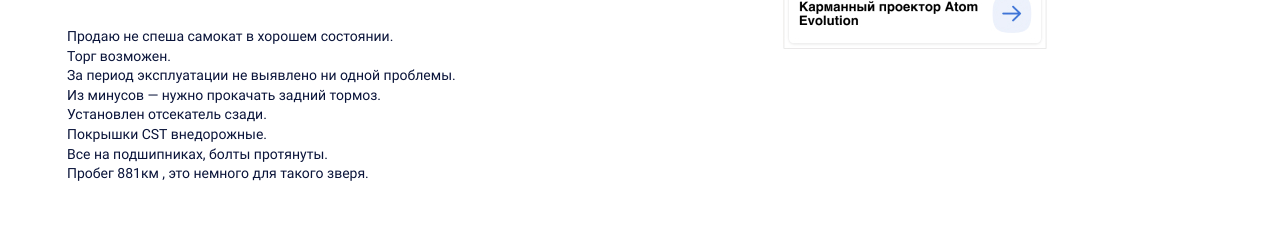
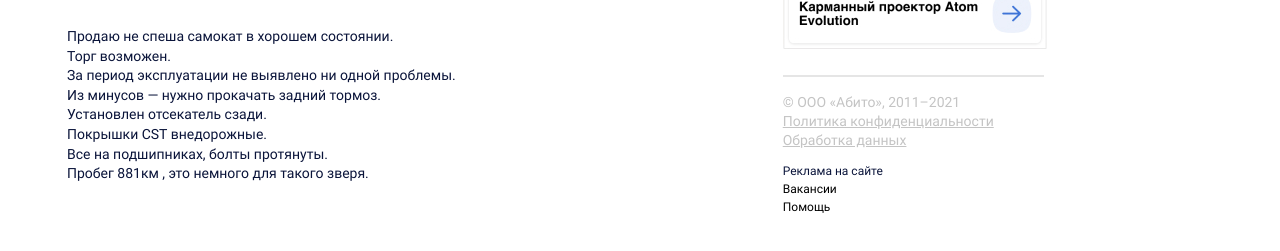
Before and after one commit to Vladis456/Skvortsov-up08-pr2, a plain HTML site: page pages/single/index.html in a window 1280 px wide. Shown: the part 509-760 px from the top of the page. Drawn offline with Linux system fonts and the light colour scheme.

Commit message:
feet: footer: added

```diff
--- a/pages/single/index.html
+++ b/pages/single/index.html
@@ -94,6 +94,19 @@
 							<a class="ad-link" href="#"><img class="ad" src="../../assets/images/image1.jpg"></a>
 							<a class="ad-link" href="#"><img class="ad" src="../../assets/images/image2.jpg"></a>
 						</div>
+						<footer class="footer">
+							<div class="footer-line"></div>
+							<ul class="footer__links">
+								<a href="#" class="footer__link">© ООО «Абито», 2011–2021</a>
+								<a href="#" class="footer__link">Политика конфиденциальности</a>
+								<a href="#" class="footer__link">Обработка данных</a>
+							</ul>
+							<nav class="footer__ad">
+								<a href="#" class="footer__ad-link">Реклама на сайте</a>
+								<a href="#" class="footer__ad-link">Вакансии</a>
+								<a href="#" class="footer__ad-link">Помощь</a>
+							</nav>
+						</footer>
 					</div>
 				</div>
 			</div>
--- a/pages/single/style.css
+++ b/pages/single/style.css
@@ -158,3 +158,49 @@
 	gap: 7px;
 	margin-bottom: 26px;
 }
+
+
+.footer-line {
+	background-color: #E5E5E5;
+	max-width: 261px;
+	height: 2px;
+
+}
+
+.footer__links {
+	margin-top: 18px;
+	display: flex;
+	flex-direction: column;
+	gap: 5px;
+}
+.footer__link {
+	color: #C4C4C4;
+	font-size: 14px;
+	font-family: "Roboto-Regular";
+}
+.footer__link:nth-child(1) {
+	text-decoration: none;
+}
+
+.footer__ad {
+	margin-top: 18px;
+	display: flex;
+	flex-direction: column;
+	gap: 6px;
+}
+
+.footer__ad-link {
+	font-size: 12px;
+	text-decoration: none;
+	font-family: "Roboto-Regular";
+	color: #000;
+}
+.footer__ad-link:hover {
+	color: #256EEB;
+}
+.footer__ad-link:nth-child(1) {
+	color: #0A143A;
+}
+.footer__ad-link:nth-child(1):hover {
+	color: #256EEB;
+}
```
